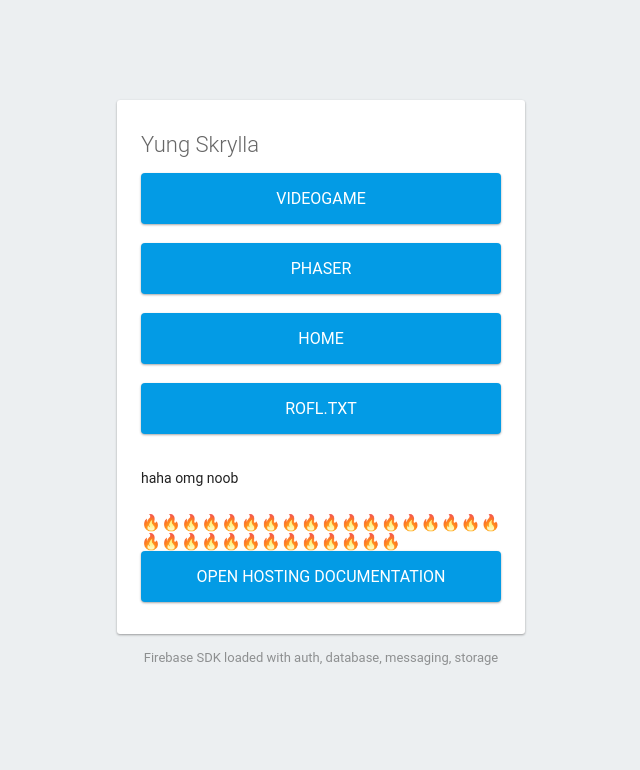
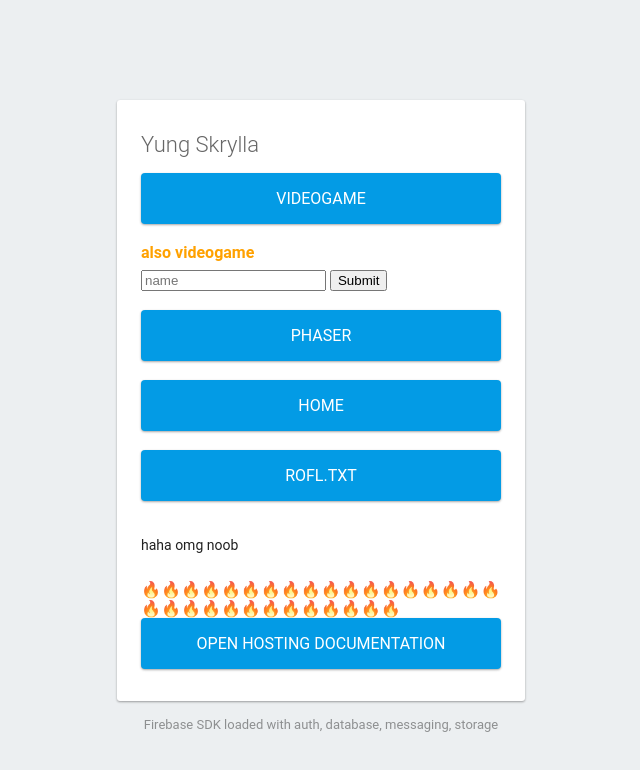
Before and after one commit to sanevova/MultiplayerPlatformer, a plain HTML site: page public/index.html in a window 1280 px wide. Shown: the whole page, without its empty margins (319-959 px from the left). Drawn offline with Linux system fonts and the light colour scheme; some packages are replaced by stand-ins of ours.

Commit message:
add form with name param directing to the game

```diff
--- a/public/index.html
+++ b/public/index.html
@@ -34,6 +34,12 @@
     <div id="message">
       <h1>Yung Skrylla</h1>
       <a href="/plat.html">videogame</a>
+      <br />
+      <form action="/plat.html" method="get">
+          <h2>also videogame</h2>
+          <input name="name" placeholder="name"/>
+          <input type="submit"/>
+      </form>
       <br />
       <a href="/phaser.html">phaser</a>
       <br />
```
